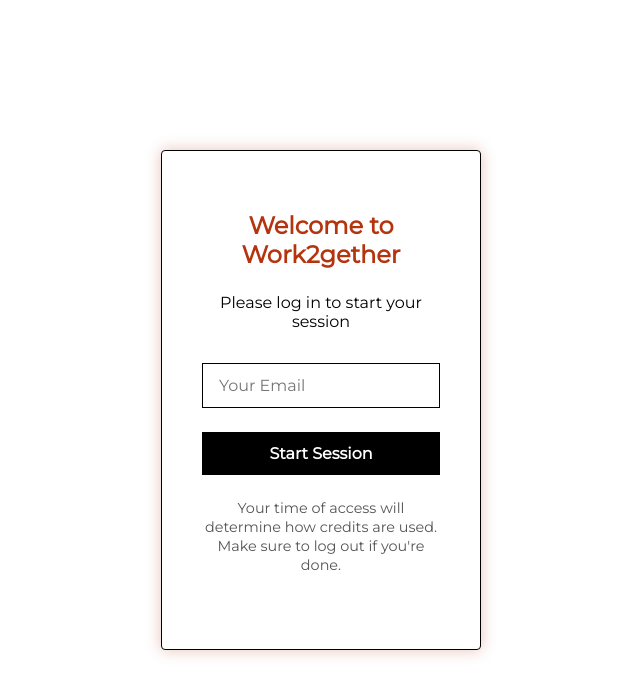
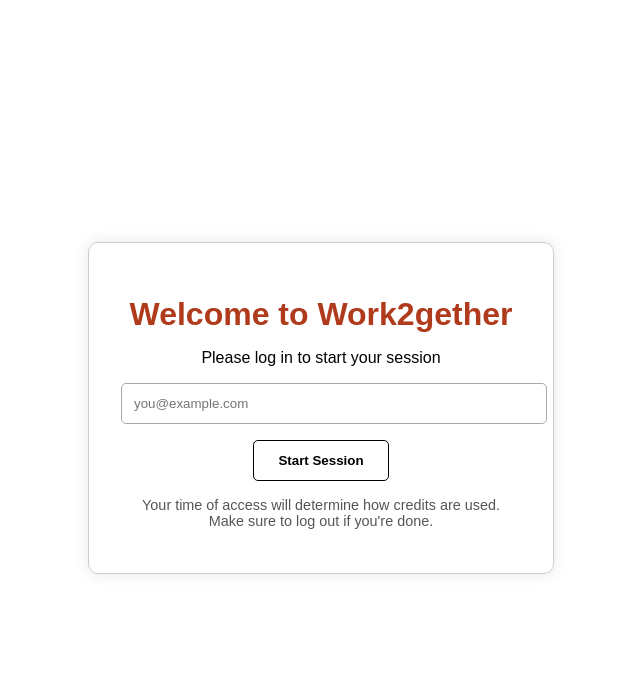
Before and after one commit to Work2gether-space/w2g-splash, a plain HTML site: page index.html in a window 1280 px wide. Shown: the whole page, without its empty margins (319-959 px from the left). Drawn offline with Linux system fonts and the light colour scheme.

Commit message:
Update index.html

```diff
--- a/index.html
+++ b/index.html
@@ -1,155 +1,101 @@
 <!DOCTYPE html>
 <html lang="en">
 <head>
-  <meta charset="UTF-8" />
+  <meta charset="UTF-8">
   <title>Work2gether Login</title>
-  <meta name="viewport" content="width=device-width, initial-scale=1" />
-  <link href="https://fonts.googleapis.com/css2?family=Montserrat&display=swap" rel="stylesheet" />
+  <meta name="viewport" content="width=device-width, initial-scale=1">
   <style>
     body {
-      margin: 0;
-      font-family: 'Montserrat', sans-serif;
-      background: #fff;
-      color: #000;
+      font-family: sans-serif;
       display: flex;
       justify-content: center;
       align-items: center;
       height: 100vh;
+      background: #fff;
     }
-    .login-box {
-      width: 320px;
-      padding: 2.5rem;
+    .card {
+      border: 1px solid #ccc;
+      padding: 2rem;
+      border-radius: 10px;
+      box-shadow: 0 0 15px rgba(0,0,0,0.1);
+      text-align: center;
+      max-width: 400px;
+      width: 90%;
+    }
+    .card h1 {
+      color: #b03b1c;
+      margin-bottom: 1rem;
+    }
+    .card input {
+      width: 100%;
+      padding: 0.75rem;
+      margin-bottom: 1rem;
+      border: 1px solid #aaa;
+      border-radius: 5px;
+    }
+    .card button {
+      padding: 0.75rem 1.5rem;
       border: 1px solid #000;
-      box-sizing: border-box;
-      box-shadow: 0 0 15px rgba(180, 52, 14, 0.3);
-      border-radius: 4px;
-      text-align: center;
+      background: #fff;
+      cursor: pointer;
+      font-weight: bold;
+      border-radius: 5px;
     }
-    h2 {
-      color: #B4340E;
-      margin-bottom: 1.5rem;
-      font-weight: 700;
+    .card .info {
+      margin-top: 1rem;
+      font-size: 0.9rem;
+      color: #555;
     }
-    p {
-      margin-bottom: 2rem;
-      font-weight: 500;
-      font-size: 1rem;
-    }
-    input[type="email"] {
-      width: 100%;
-      padding: 0.75rem 1rem;
-      font-size: 1rem;
-      border: 1px solid #000;
-      border-radius: 0;
-      box-sizing: border-box;
-      margin-bottom: 1.5rem;
-      font-family: 'Montserrat', sans-serif;
-    }
-    button[type="submit"] {
-      width: 100%;
-      padding: 0.75rem 1rem;
-      font-size: 1rem;
-      font-weight: 700;
-      border: none;
-      background: #000;
-      color: #fff;
-      cursor: pointer;
-      transition: all 0.3s ease;
-      border-radius: 0;
-      font-family: 'Montserrat', sans-serif;
-    }
-    button[type="submit"]:hover,
-    button[type="submit"]:focus {
-      background: transparent;
-      border: 1px solid #000;
-      color: #000;
-      outline: none;
-    }
-    .message {
-      margin-top: 1.5rem;
-      font-size: 0.9rem;
-      font-weight: 500;
-      color: #555;
-      line-height: 1.3;
-    }
-    .status {
-      margin-top: 1rem;
-      font-size: 0.95rem;
-      min-height: 1.2em;
+    .error {
+      color: red;
+      margin-top: 0.75rem;
     }
   </style>
 </head>
 <body>
-  <form class="login-box" id="loginForm" autocomplete="on" novalidate>
-    <h2>Welcome to Work2gether</h2>
+  <div class="card">
+    <h1>Welcome to Work2gether</h1>
     <p>Please log in to start your session</p>
-
-    <input type="email" id="email" name="email" placeholder="Your Email" required />
-    <button type="submit">Start Session</button>
-
-    <div class="message">
-      Your time of access will determine how credits are used.<br />
+    <form id="loginForm">
+      <input type="email" id="email" placeholder="you@example.com" required />
+      <button type="submit">Start Session</button>
+    </form>
+    <div class="info">
+      Your time of access will determine how credits are used.<br>
       Make sure to log out if you're done.
     </div>
-
-    <div id="status" class="status"></div>
-  </form>
+    <div class="error" id="error"></div>
+  </div>
 
   <script>
-    // Replit helper endpoint
-    const HELPER_URL = "https://905e86aa-8575-4a91-8134-991936b778e6-00-3bab2jzyxizdq.spock.replit.dev/submit_email";
-
-    // Pull values the portal passed us
     const q = new URLSearchParams(location.search);
-    const clientId =
-      q.get("clientMac") || q.get("mac") || q.get("clientIp") || q.get("uip") || "manual-test";
-
-    // Use the portal's redirectUrl if present, otherwise use neverssl to avoid HTTPS cert warnings
-    const nextUrl = decodeURIComponent(q.get("redirectUrl") || "") || "http://neverssl.com";
+    const clientMac = q.get("clientMac") || "";
+    const redirectUrl = decodeURIComponent(q.get("redirectUrl") || "") || "http://neverssl.com";
 
     const form = document.getElementById("loginForm");
-    const statusEl = document.getElementById("status");
+    const errorDiv = document.getElementById("error");
 
     form.addEventListener("submit", async (e) => {
       e.preventDefault();
-      statusEl.textContent = "";
-
-      const email = document.getElementById("email").value.trim();
-      if (!email) {
-        statusEl.textContent = "Enter a valid email.";
-        statusEl.style.color = "red";
-        return;
-      }
+      const email = document.getElementById("email").value;
 
       try {
-        // Post to helper as JSON
-        const res = await fetch(HELPER_URL, {
+        const res = await fetch("/submit_email", {
           method: "POST",
-          headers: { "Content-Type": "application/json" },
-          body: JSON.stringify({ email: email, client_id: clientId })
+          headers: {
+            "Content-Type": "application/json"
+          },
+          body: JSON.stringify({ client_id: clientMac, email })
         });
 
-        if (!res.ok) {
-          const t = await res.text();
-          statusEl.textContent = "Error saving. Try again.";
-          statusEl.style.color = "red";
-          console.error("Helper error:", t);
-          return;
+        const data = await res.json();
+        if (res.ok) {
+          location.href = redirectUrl;
+        } else {
+          errorDiv.textContent = data.error || "Network error. Try again.";
         }
-
-        // Show saved and bounce to next page
-        statusEl.textContent = "Saved. Finishing sign-in…";
-        statusEl.style.color = "green";
-
-        // Small delay so users see feedback, then redirect
-        setTimeout(() => {
-          location.href = nextUrl;
-        }, 500);
-
       } catch (err) {
-        statusEl.textContent = "Network error. Try again.";
-        statusEl.style.color = "red";
-        console.error(err);
+        errorDiv.textContent = "Network error. Try again.";
       }
     });
   </script>
```
